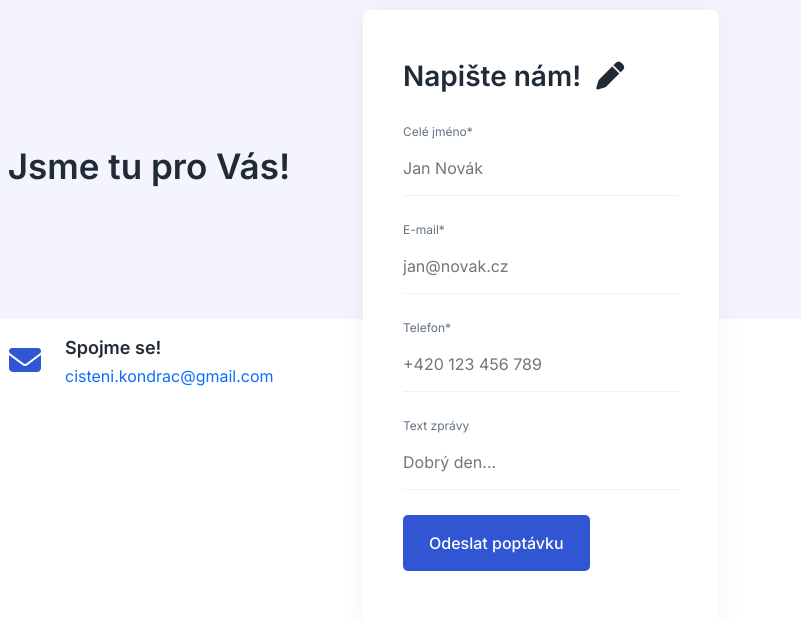
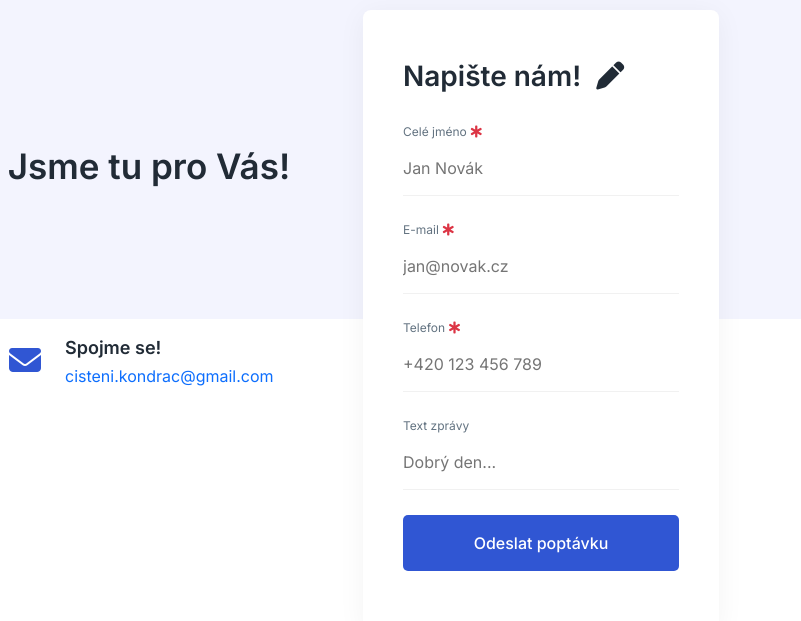
Before and after one commit to martinoak/car-interior-cleaning, a plain HTML site: page index.html in a window 1280 px wide. Shown: the part 4220-4841 px from the top of the page, 479-1280 px from the left. Drawn offline with nearby package versions, Linux system fonts and the light colour scheme.

Commit message:
Refactor 4

```diff
--- a/index.html
+++ b/index.html
@@ -30,7 +30,6 @@
                     <button class="navbar-toggler">
                         <i class="fa-solid fa-bars text-white"></i>
                     </button>
-
                     <div class="navbar-collapse">
                         <ul id="nav" class="navbar-nav ms-auto">
                             <li class="nav-item">
@@ -55,9 +54,7 @@
         </div>
     </div>
 </header>
-<!-- ====== Header End ====== -->
 
-<!-- ====== Hero Start ====== -->
 <section class="ud-hero" id="home">
     <div class="container">
         <div class="row">
@@ -74,9 +71,7 @@
         </div>
     </div>
 </section>
-<!-- ====== Hero End ====== -->
 
-<!-- ====== Features Start ====== -->
 <section id="features" class="ud-features">
     <div class="container">
         <div class="row">
@@ -150,9 +145,7 @@
         </div>
     </div>
 </section>
-<!-- ====== Features End ====== -->
 
-<!-- ====== About Start ====== -->
 <section id="about" class="ud-about">
     <div class="container">
         <div class="ud-about-wrapper">
@@ -160,14 +153,8 @@
                 <div class="ud-about-content">
                     <span class="tag">O nás</span>
                     <h2>Mladí kluci s citem pro detail</h2>
-                    <p>
-                        Svou dílnu máme v Kondraci, zastavte se!
-                    </p>
-
-                    <p>
-                        Na čištění interiéru používáme šetrné, ale intenzivní prostředky, aby se Vaše auto
-                        blyštilo.
-                    </p>
+                    <p>Svou dílnu máme v Kondraci, zastavte se!</p>
+                    <p>Na čištění interiéru používáme šetrné, ale intenzivní prostředky, aby se Vaše auto blyštilo.</p>
                 </div>
             </div>
             <div class="ud-about-image" style="width: 30%">
@@ -176,9 +163,7 @@
         </div>
     </div>
 </section>
-<!-- ====== About End ====== -->
 
-<!-- ====== Pricing Start ====== -->
 <section id="cenik" class="ud-pricing">
     <div class="container">
         <div class="row">
@@ -270,9 +255,7 @@
         </div>
     </div>
 </section>
-<!-- ====== Pricing End ====== -->
 
-<!-- ====== Reference Start ====== -->
 <section id="reference" class="ud-testimonials">
     <div class="container">
         <div class="row">
@@ -296,9 +279,7 @@
                         <i class="fa-regular fa-star"></i>
                     </div>
                     <div class="ud-testimonial-content">
-                        <p>
-                            Lorem ipsum dolor sit amet, consectetur adipiscing elit. Sed euismod, nisl nec ultricies.
-                        </p>
+                        <p>Lorem ipsum dolor sit amet, consectetur adipiscing elit. Sed euismod, nisl nec ultricies.</p>
                     </div>
                     <div class="ud-testimonial-info">
                         <div class="ud-testimonial-image">
@@ -313,9 +294,7 @@
         </div>
     </div>
 </section>
-<!-- ====== Reference End ====== -->
 
-<!-- ====== Tým Start ====== -->
 <section id="tym" class="ud-team">
     <div class="container">
         <div class="row">
@@ -405,9 +384,7 @@
         </div>
     </div>
 </section>
-<!-- ====== Tým End ====== -->
 
-<!-- ====== Contact Start ====== -->
 <section id="kontakt" class="ud-contact">
     <div class="container">
         <div class="row align-items-center">
@@ -459,7 +436,7 @@
                     <h3 class="ud-contact-form-title">Napište nám! <i class="fa-solid fa-pen ms-2"></i></h3>
                     <form class="ud-contact-form" method="post" id="form">
                         <div class="ud-form-group">
-                            <label for="name">Celé jméno*</label>
+                            <label for="name">Celé jméno <i class="fa-solid fa-star-of-life text-danger"></i></label>
                             <input
                                     type="text"
                                     name="name"
@@ -469,7 +446,7 @@
                             />
                         </div>
                         <div class="ud-form-group">
-                            <label for="email">E-mail*</label>
+                            <label for="email">E-mail <i class="fa-solid fa-star-of-life text-danger"></i></label>
                             <input
                                     type="email"
                                     name="email"
@@ -479,7 +456,7 @@
                             />
                         </div>
                         <div class="ud-form-group">
-                            <label for="phone">Telefon*</label>
+                            <label for="phone">Telefon <i class="fa-solid fa-star-of-life text-danger"></i></label>
                             <input
                                     type="text"
                                     name="phone"
@@ -498,10 +475,10 @@
                             ></textarea>
                         </div>
                         <div class="ud-form-group mb-0">
-                            <button type="submit" class="ud-main-btn" id="submitButton" role="button">
+                            <button type="submit" class="ud-main-btn w-100" id="submitButton" role="button">
                                 Odeslat poptávku
                             </button>
-                            <p class="text-white text-center rounded-3 my-2 w-75" id="mailSuccess"></p>
+                            <p class="text-white text-center rounded-3 my-2 w-100" id="mailSuccess"></p>
                         </div>
                     </form>
                 </div>
@@ -509,9 +486,7 @@
         </div>
     </div>
 </section>
-<!-- ====== Contact End ====== -->
 
-<!-- ====== Footer Start ====== -->
 <footer class="ud-footer">
     <div class="ud-footer-bottom">
         <div class="container">
@@ -523,15 +498,11 @@
         </div>
     </div>
 </footer>
-<!-- ====== Footer End ====== -->
 
-<!-- ====== Back To Top Start ====== -->
 <a href="javascript:void(0)" class="back-to-top">
     <i class="fa-solid fa-chevron-up"></i>
 </a>
-<!-- ====== Back To Top End ====== -->
 
-<!-- ====== All Javascript Files ====== -->
 <script src="https://cdn.jsdelivr.net/npm/bootstrap@5.1.3/dist/js/bootstrap.bundle.min.js" defer></script>
 <script src="assets/js/main.js"></script>
 <script>
```
